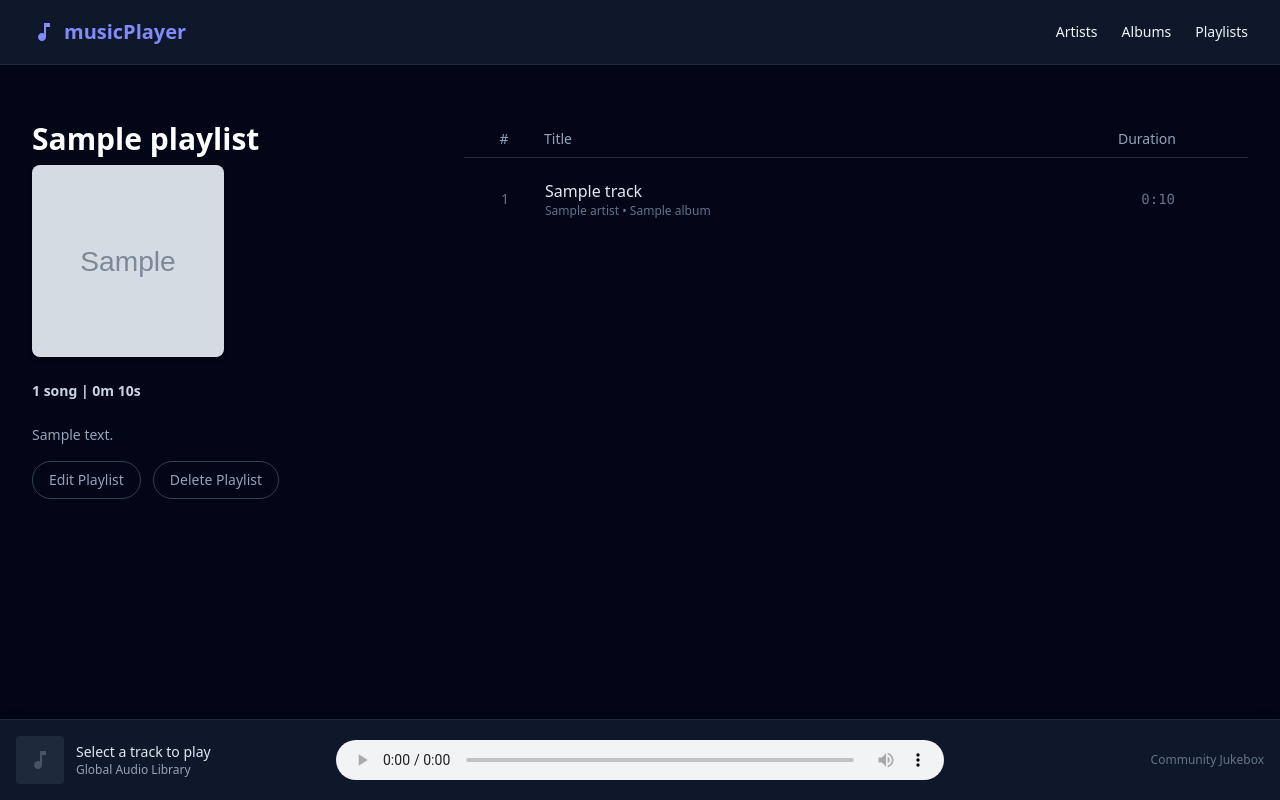
After one commit to sargoth/musicPlayer, a Django app: page /playlists/1/ in a window 1280 px wide. The commit adds this page. Run offline with Django 5.2, Linux system fonts and the light colour scheme; tables that the repository leaves empty hold one stand-in row (values such as "Sample post"); grey boxes marked "Sample" are stand-in pictures; some libraries are stand-ins or nearby versions.

Commit message:
1. Added create, list, and detail pages for playlists. 2. Added remove track functionality for tracks in a playlist. 3. Removed includes directory from templates and renamed some HTML files with better names.

```diff
--- a/catalog/urls.py
+++ b/catalog/urls.py
@@ -5,7 +5,6 @@ from catalog import views
 app_name = 'catalog'
 
 urlpatterns = [
-    # path('', views.home_view, name='home'),
     path('artists/', include([
         path('', views.list_all_artists_view, name='list_artists'),
         path('create/', views.create_artist_view, name='create_artist'),
--- a/musicPlayer/urls.py
+++ b/musicPlayer/urls.py
@@ -7,5 +7,6 @@ urlpatterns = [
     path('admin/', admin.site.urls),
     path('', views.home_view, name='home'),
     path('', include('catalog.urls')),
-    path('', include('tracks.urls'))
+    path('', include('tracks.urls')),
+    path('', include('playlists.urls'))
 ]
--- /dev/null
+++ b/playlists/urls.py
@@ -0,0 +1,13 @@
+from django.urls import path, include
+from playlists import views
+
+app_name = "playlists"
+
+urlpatterns = [
+    path('playlists/', include([
+        path('', views.PlaylistListView.as_view(), name="list_playlists"),
+        path('<int:pk>/', views.PlaylistDetailView.as_view(), name="playlist_detail"),
+    ])),
+    path('create/', views.PlaylistCreateView.as_view(), name="create_playlist"),
+    path('<int:playlist_pk>/remove_track/<int:track_pk>/', views.RemoveTrackFromPlaylistView.as_view(), name="remove_track")
+]
--- a/playlists/views.py
+++ b/playlists/views.py
@@ -1,3 +1,57 @@
-from django.shortcuts import render
+from typing import Any
 
-# Create your views here.
+from django.shortcuts import get_object_or_404, redirect, render
+from django.urls import reverse_lazy
+from django.views import View
+from django.views.generic import ListView
+from django.views.generic.detail import DetailView
+from django.views.generic.edit import CreateView
+
+from playlists.forms import PlaylistForm
+from playlists.models import Playlist
+from tracks.models import Track
+
+
+class PlaylistCreateView(CreateView):
+    model = Playlist
+    form_class = PlaylistForm
+    template_name = "playlists/create_playlist.html"
+    success_url = reverse_lazy("playlists:list_playlists")
+
+
+class PlaylistListView(ListView):
+    model = Playlist
+    template_name = "playlists/list_playlists.html"
+    context_object_name = "playlists"
+
+
+class PlaylistDetailView(DetailView):
+    model = Playlist
+    template_name = "playlists/playlist_detail.html"
+    context_object_name = "playlist"
+
+    def get_context_data(self, **kwargs: Any) -> dict[str, Any]:
+        context = super().get_context_data(**kwargs)
+        tracks = self.object.tracks.select_related("album", "album").all()
+        context["tracks"] = tracks
+
+        return context
+
+
+class RemoveTrackFromPlaylistView(View):
+    def get(self, request, playlist_pk, track_pk):
+        playlist = get_object_or_404(Playlist, pk=playlist_pk)
+        track = get_object_or_404(Track, pk=track_pk)
+
+        context = {
+            "playlist": playlist,
+            "track": track
+        }
+
+        return render(request, "playlists/remove_track.html", context)
+
+    def post(self, request, playlist_pk, track_pk):
+        playlist = get_object_or_404(Playlist, pk=playlist_pk)
+        playlist.tracks.remove(track_pk)
+
+        return redirect("playlists:playlist_detail", pk=playlist_pk)
--- a/templates/base.html
+++ b/templates/base.html
@@ -25,7 +25,7 @@
             <a href="{% url 'catalog:list_artists' %}" class="hover:text-indigo-400 transition">Artists</a>
             <a href="{% url 'catalog:list_albums' %}" class="hover:text-indigo-400 transition">Albums</a>
             {#                <a href="{% url 'track-list' %}" class="hover:text-indigo-400 transition">Tracks</a>#}
-            {#                <a href="{% url 'playlist-list' %}" class="hover:text-indigo-400 transition">Playlists</a>#}
+            <a href="{% url 'playlists:list_playlists' %}" class="hover:text-indigo-400 transition">Playlists</a>
         </nav>
     </div>
 </header>
--- a/templates/base_form.html
+++ b/templates/base_form.html
@@ -26,7 +26,7 @@
                     {% block cancel_button %}{% endblock %}
                     <button type="submit"
                             class="px-6 py-2.5 bg-indigo-600 hover:bg-indigo-500 text-white text-sm font-medium rounded-lg transition shadow-lg shadow-indigo-600/30">
-                        {% block submit_text %}Save{% endblock %}
+                        {% block submit_button %}Save{% endblock %}
                     </button>
                 </div>
             </form>
--- a/templates/catalog/album_detail.html
+++ b/templates/catalog/album_detail.html
@@ -55,7 +55,7 @@
 
                         <!-- Track Number / Play Button (swaps on hover) -->
                         <div class="relative w-full flex items-center justify-center">
-                            <span class="text-slate-500 text-sm group-hover:hidden">{{ track.pk }}</span>
+                            <span class="text-slate-500 text-sm group-hover:hidden">{{ forloop.counter }}</span>
                             <button
                                     onclick="playTrack('{{ track.track_url }}', '{{ track.title }}', '{{ track.album.artist.name }}', '{{ track.album.cover_image_url }}')"
                                     class="hidden group-hover:flex w-6 h-6 rounded-full bg-indigo-600 hover:bg-indigo-500 text-white items-center justify-center transition">
@@ -76,7 +76,6 @@
                         <!-- Delete Action (Reveals on Hover) -->
                         <div class="flex items-center justify-center opacity-100 lg:opacity-0 lg:group-hover:opacity-100 transition-opacity duration-200">
                             <a href="{% url 'tracks:delete_track' track.pk %}"
-{#                               onclick="return confirm('Are you sure you want to delete {{ track.title|escapejs }}?');"#}
                                class="text-slate-500 hover:text-red-500 transition p-1"
                                title="Delete Track">
                                 <svg class="w-4 h-4" fill="none" stroke="currentColor" viewBox="0 0 24 24">
--- a/templates/catalog/artist_detail.html
+++ b/templates/catalog/artist_detail.html
@@ -60,7 +60,7 @@
 
                     <!-- Track Number / Play Button (swaps on hover) -->
                     <div class="relative w-full flex items-center justify-center">
-                        <span class="text-slate-500 text-sm group-hover:hidden">{{ track.pk }}</span>
+                        <span class="text-slate-500 text-sm group-hover:hidden">{{ forloop.counter }}</span>
                         <button
                                 onclick="playTrack('{{ track.track_url }}', '{{ track.title }}', '{{ track.album.artist.name }}', '{{ track.album.cover_image_url }}')"
                                 class="hidden group-hover:flex text-indigo-400 hover:text-indigo-300 transition">
--- a/templates/catalog/create_album.html
+++ b/templates/catalog/create_album.html
@@ -14,6 +14,6 @@
     </a>
 {% endblock %}
 
-{% block submit_text %}
+{% block submit_button %}
     Add Album
 {% endblock %}
--- a/templates/catalog/create_artist.html
+++ b/templates/catalog/create_artist.html
@@ -14,6 +14,6 @@
     </a>
 {% endblock %}
 
-{% block submit_text %}
+{% block submit_button %}
     Add Artist
 {% endblock %}
--- a/templates/catalog/list_albums.html
+++ b/templates/catalog/list_albums.html
@@ -1,6 +1,6 @@
 {% extends 'base.html' %}
 {% block content %}
-    {% include 'includes/list_header.html' with header_title="Albums" header_subtitle="Browse the complete album collection." button_link="catalog:create_album" button_label="Add Album" %}
+    {% include 'includes/../page_header.html' with header_title="Albums" header_subtitle="Browse the complete album collection." button_link="catalog:create_album" button_label="Add Album" %}
     <div class="grid grid-cols-2 sm:grid-cols-3 md:grid-cols-4 lg:grid-cols-5 gap-6">
         {% for album in albums %}
             <a href="{% url 'catalog:album_detail' album.pk %}"
@@ -19,7 +19,7 @@
                 </p>
             </a>
         {% empty %}
-            {% include 'includes/list_empty_state.html' with empty_state_title="No albums found" empty_state_message="There are no albums in the catalog yet." %}
+            {% include 'includes/../empty_state.html' with empty_state_title="No albums found" empty_state_message="There are no albums in the catalog yet." %}
         {% endfor %}
     </div>
 {% endblock %}
--- a/templates/catalog/list_artists.html
+++ b/templates/catalog/list_artists.html
@@ -1,7 +1,7 @@
 {% extends 'base.html' %}
 {% block title %}Artists | musicPlayer{% endblock %}
 {% block content %}
-    {% include 'includes/list_header.html' with header_title="Artists" header_subtitle="Discover all artists in the community library." button_link="catalog:create_artist" button_label="Add Artist" %}
+    {% include 'includes/../page_header.html' with header_title="Artists" header_subtitle="Discover all artists in the community library." button_link="catalog:create_artist" button_label="Add Artist" %}
     <div class="grid grid-cols-2 sm:grid-cols-3 md:grid-cols-4 lg:grid-cols-5 gap-6">
         {% for artist in artists %}
             <a href="{% url 'catalog:artist_detail' artist.pk %}"
@@ -17,7 +17,7 @@
                 </p>
             </a>
         {% empty %}
-            {% include 'includes/list_empty_state.html' with empty_state_title="No artists found" empty_state_message="There are no artists in the catalog yet." %}
+            {% include 'includes/../empty_state.html' with empty_state_title="No artists found" empty_state_message="There are no artists in the catalog yet." %}
         {% endfor %}
     </div>
 {% endblock %}
--- /dev/null
+++ b/templates/playlists/playlist_detail.html
@@ -0,0 +1,97 @@
+{% extends 'base.html' %}
+
+{% block title %}
+    {{ playlist.title }}
+{% endblock %}
+
+{% block content %}
+    <div class="flex flex-col lg:flex-row gap-10 mt-6">
+        <div class="w-full lg:w-1/3 flex flex-col items-start">
+            <h1 class="text-3xl font-extrabold text-white mb-2">{{ playlist.title }}</h1>
+            <div class="aspect-square w-48 rounded-lg overflow-hidden bg-slate-800 mb-6 shadow-md flex items-center justify-center">
+                {% if playlist.cover_img_url %}
+                    <img src="{{ playlist.cover_img_url }}"
+                         alt="{{ playlist.title }}"
+                         class="w-48 h-48 object-cover transition duration-500 hover:scale-105">
+                {% else %}
+                    <svg class="w-16 h-16 text-slate-600" fill="none" stroke="currentColor" viewBox="0 0 24 24">
+                        <path stroke-linecap="round" stroke-linejoin="round" stroke-width="1.5"
+                              d="M9 19V6l12-3v13M9 19c0 1.105-1.343 2-3 2s-3-.895-3-2 1.343-2 3-2 3 .895 3 2zm12-3c0 1.105-1.343 2-3 2s-3-.895-3-2 1.343-2 3-2 3 .895 3 2zM9 10l12-3"></path>
+                    </svg>
+                {% endif %}
+            </div>
+            <div class="flex flex-col gap-1 mb-6 text-sm text-slate-400">
+                <p>
+                    <span class="font-semibold text-slate-300">
+                        {{ tracks|length }} song{{ tracks|length|pluralize }}
+                        {% if playlist.formatted_total_duration %}
+                            | {{ playlist.formatted_total_duration }}
+                        {% endif %}
+                    </span>
+                </p>
+            </div>
+            {% if playlist.description %}
+                <p class="text-slate-400 text-sm mb-4 max-w-sm">{{ playlist.description }}</p>
+            {% endif %}
+            <div class="flex flex-wrap items-center gap-3">
+                <a href="#"
+                   class="text-slate-400 hover:text-white transition text-sm font-medium px-4 py-2 border border-slate-700 rounded-full hover:bg-slate-800">
+                    Edit Playlist
+                </a>
+                <a href="#"
+                   class="text-slate-400 hover:text-white transition text-sm font-medium px-4 py-2 border border-slate-700 rounded-full hover:bg-slate-800">
+                    Delete Playlist
+                </a>
+            </div>
+        </div>
+        <div class="w-full lg:w-2/3">
+            <div class="grid grid-cols-[3rem_1fr_auto_2rem] gap-4 px-4 py-2 border-b border-slate-800 text-sm text-slate-400 font-medium mb-2">
+                <div class="text-center">#</div>
+                <div>Title</div>
+                <div class="text-right pr-2">Duration</div>
+            </div>
+
+            <div class="flex flex-col gap-1">
+                {% for track in tracks %}
+                    <div class="group grid grid-cols-[3rem_1fr_auto_2rem] gap-4 px-4 py-3 items-center hover:bg-slate-800/60 rounded-lg transition duration-200 border border-transparent hover:border-slate-700/50">
+                        <div class="relative w-full flex items-center justify-center">
+                            <span class="text-slate-500 text-sm group-hover:hidden">{{ forloop.counter }}</span>
+                            <button
+                                    onclick="playTrack('{{ track.track_url }}', '{{ track.title }}', '{{ track.album.artist.name }}', '{{ track.album.cover_image_url }}')"
+                                    class="hidden group-hover:flex w-6 h-6 rounded-full bg-indigo-600 hover:bg-indigo-500 text-white items-center justify-center transition text-xs pl-0.5">
+                                ▶
+                            </button>
+                        </div>
+                        <div class="font-medium text-slate-200 group-hover:text-white transition truncate">
+                            <p class="truncate">{{ track.title }}</p>
+                            <p class="text-xs text-slate-500 font-normal truncate">{{ track.album.artist.name }}
+                                • {{ track.album.title }}</p>
+                        </div>
+                        <div class="text-slate-500 text-sm font-mono text-right pr-2 group-hover:text-slate-300 transition">
+                            {{ track.convert_track_duration }}
+                        </div>
+                        <div class="flex items-center justify-center opacity-100 lg:opacity-0 lg:group-hover:opacity-100 transition-opacity duration-200">
+                            <a href="{% url 'playlists:remove_track' playlist.pk track.pk %}"
+                               class="text-slate-500 hover:text-red-500 transition p-1"
+                               title="Remove from Playlist">
+                                <svg class="w-4 h-4" fill="none" stroke="currentColor" viewBox="0 0 24 24">
+                                    <path stroke-linecap="round" stroke-linejoin="round" stroke-width="2"
+                                          d="M19 7l-.867 12.142A2 2 0 0116.138 21H7.862a2 2 0 01-1.995-1.858L5 7m5 4v6m4-6v6m1-10V4a1 1 0 00-1-1h-4a1 1 0 00-1 1v3M4 7h16"/>
+                                </svg>
+                            </a>
+                        </div>
+                    </div>
+                {% empty %}
+                    <div class="py-12 flex flex-col items-center justify-center bg-slate-900/30 border border-slate-800 border-dashed rounded-xl text-center mt-4">
+                        <svg class="w-12 h-12 text-slate-600 mb-3" fill="none" stroke="currentColor"
+                             viewBox="0 0 24 24">
+                            <path stroke-linecap="round" stroke-linejoin="round" stroke-width="1.5"
+                                  d="M9 19V6l12-3v13M9 19c0 1.105-1.343 2-3 2s-3-.895-3-2 1.343-2 3-2 3 .895 3 2zm12-3c0 1.105-1.343 2-3 2s-3-.895-3-2 1.343-2 3-2 3 .895 3 2zM9 10l12-3"></path>
+                        </svg>
+                        <p class="text-slate-400 text-sm">No tracks added to this playlist yet.</p>
+                    </div>
+                {% endfor %}
+            </div>
+        </div>
+    </div>
+{% endblock %}
--- a/templates/tracks/create_track.html
+++ b/templates/tracks/create_track.html
@@ -15,6 +15,6 @@
     </a>
 {% endblock %}
 
-{% block submit_text %}
+{% block submit_button %}
     Add Track
 {% endblock %}
```
Also changed, not shown: playlists/forms.py (added, +23 -0 lines), templates/playlists/create_playlist.html (added, +15 -0 lines), templates/playlists/list_playlists.html (added, +37 -0 lines), templates/playlists/remove_track.html (added, +16 -0 lines), templates/empty_state.html (renamed from templates/includes/list_empty_state.html), templates/page_header.html (renamed from templates/includes/list_header.html).
